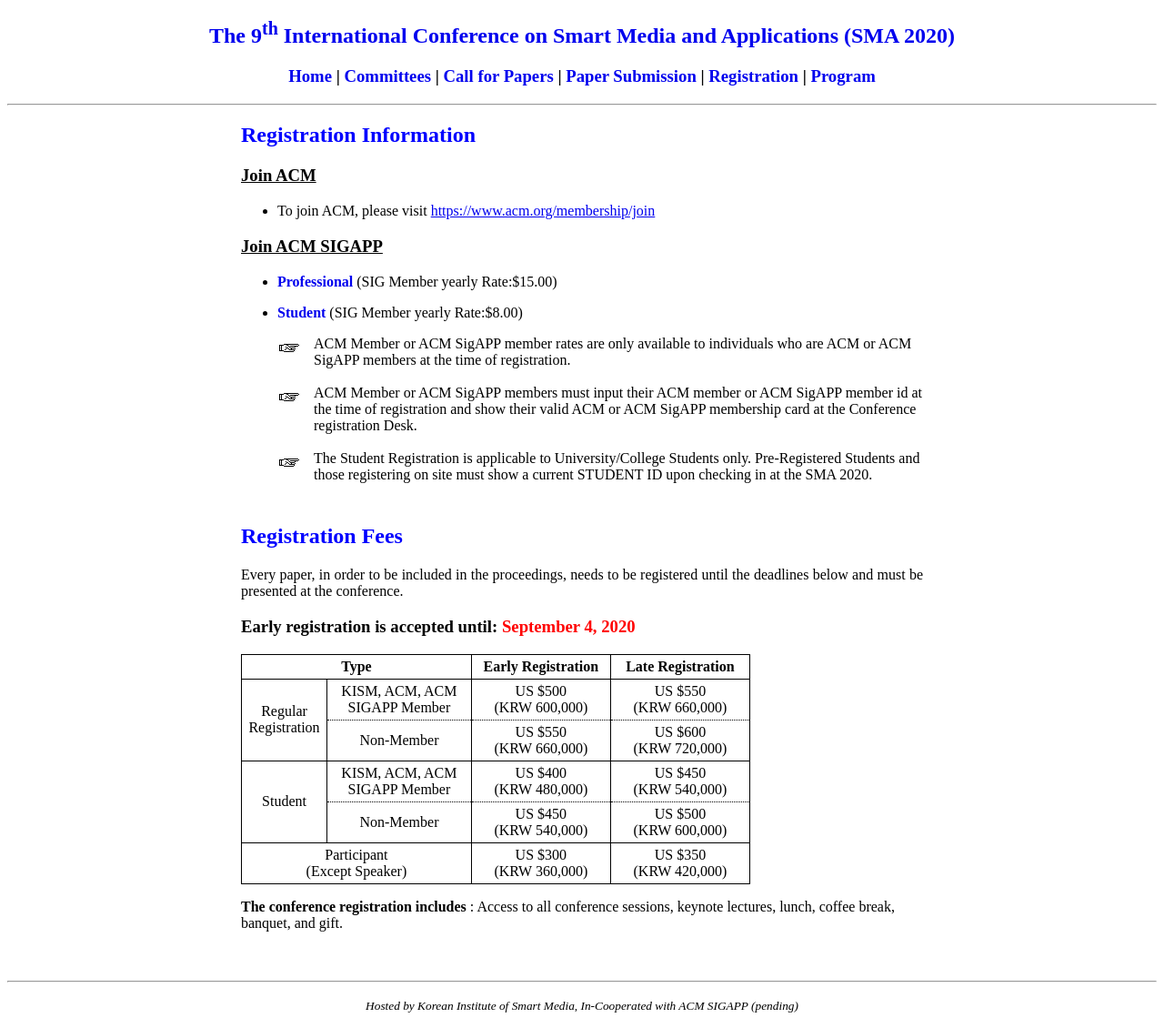
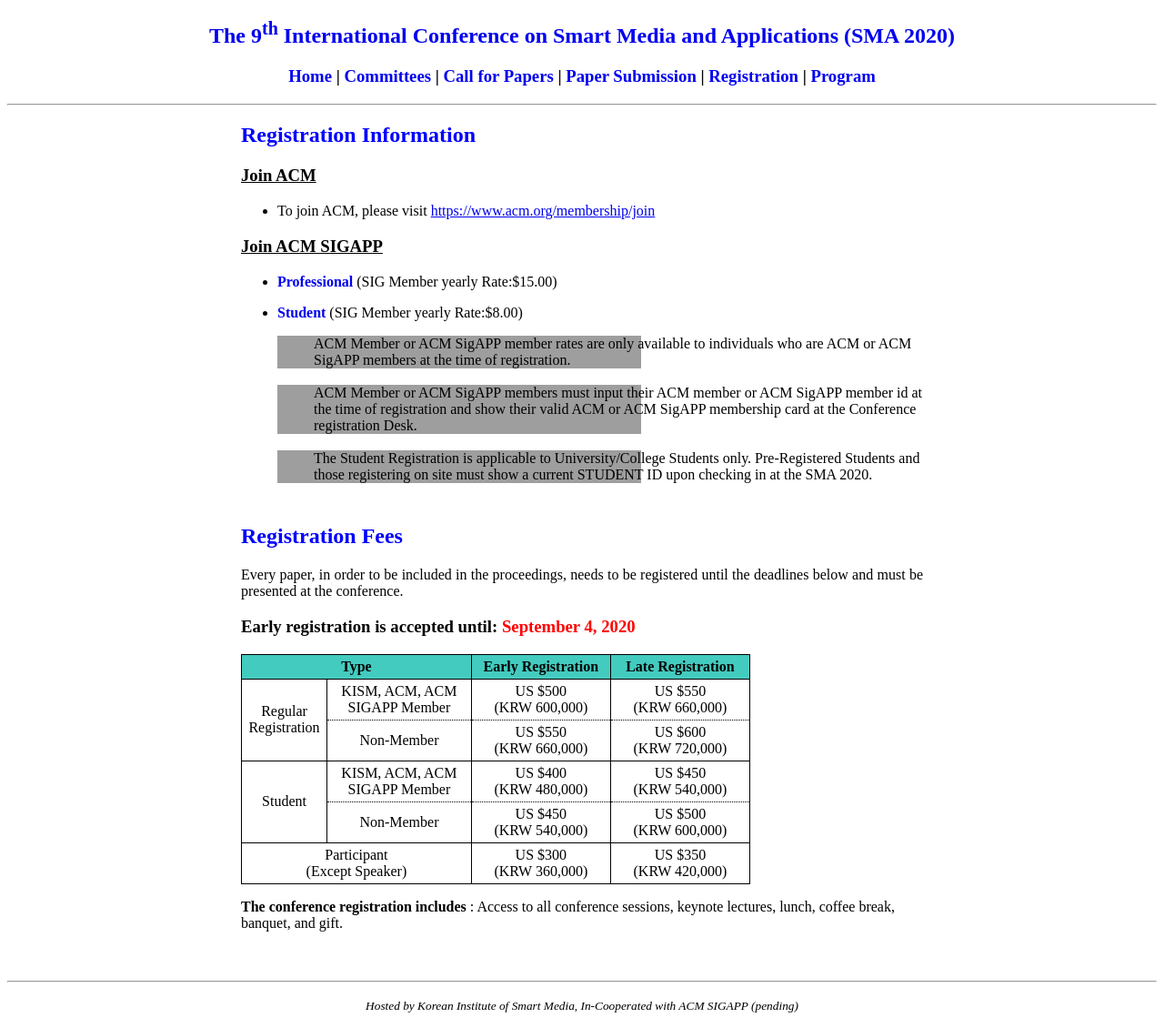
Before and after one commit to icea-conf/sma-2020.github.io, a Jekyll site: the page built from registration/index.html, in a window 1280 px wide. Shown: the whole page at 91% size. Built offline with Jekyll 4.4.1, drawn with Linux system fonts in a browser that asks for light colours.

Commit message:
Update syntax.css

```diff
--- a/assets/css/syntax.css
+++ b/assets/css/syntax.css
@@ -64,9 +64,9 @@
 .container { padding-bottom: 30px;}
 .content { padding-right: 15px; padding-left: 15px; margin-right: auto; margin-left: auto;}
 .tlayout { width: 560px; border: 1px solid #000000; border-collapse: collapse; border-spacing: 0px; }
-.theader { border: 1px solid #000000; padding-top: 4px; padding-bottom: 4px; padding-left: 5px; padding-right: 5px; }
+.theader { border: 1px solid #000000; background-color: #44CBBF; padding-top: 4px; padding-bottom: 4px; padding-left: 5px; padding-right: 5px; }
 .tcontent1 { border-right: 1px solid #000000; padding-top: 4px; padding-bottom: 4px; padding-left: 5px; padding-right: 5px; }
 .tcontent2 { border-top: 1px dotted #000000; border-bottom: 1px solid #000000; border-right: 1px solid #000000; padding-top: 4px; padding-bottom: 4px; padding-left: 5px; padding-right: 5px; }
 .tcontent3 { border-bottom: 1px solid #000000; border-right: 1px solid #000000; padding-top: 4px; padding-bottom: 4px; padding-left: 5px; padding-right: 5px; }
 .ul-style { list-style: none; }
-.li-style { background-image: url("https://sma-2020.github.io/image/list-image.jpg"); background-repeat: no-repeat; background-position: left top; padding-left: 40px; }
+.li-style { background-image: url("https://icea-conf.github.io/2020/image/list-image.jpg"); background-repeat: no-repeat; background-position: left top; padding-left: 40px; }
```
